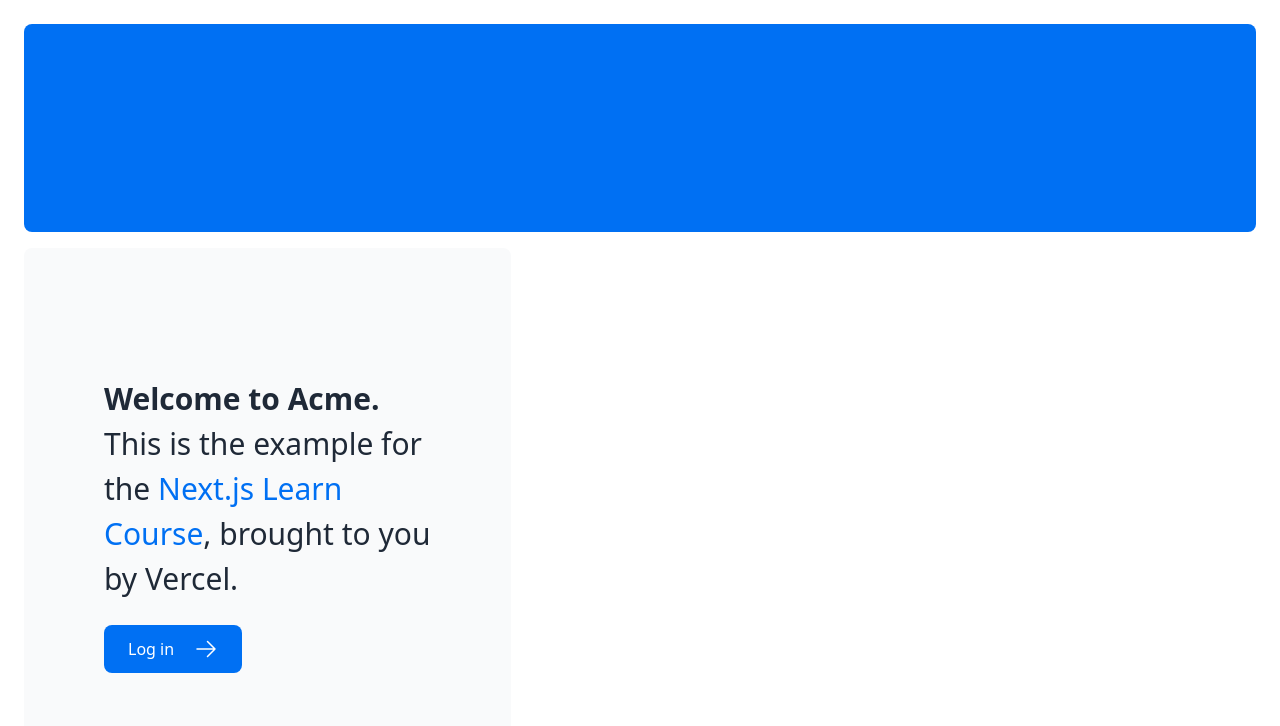
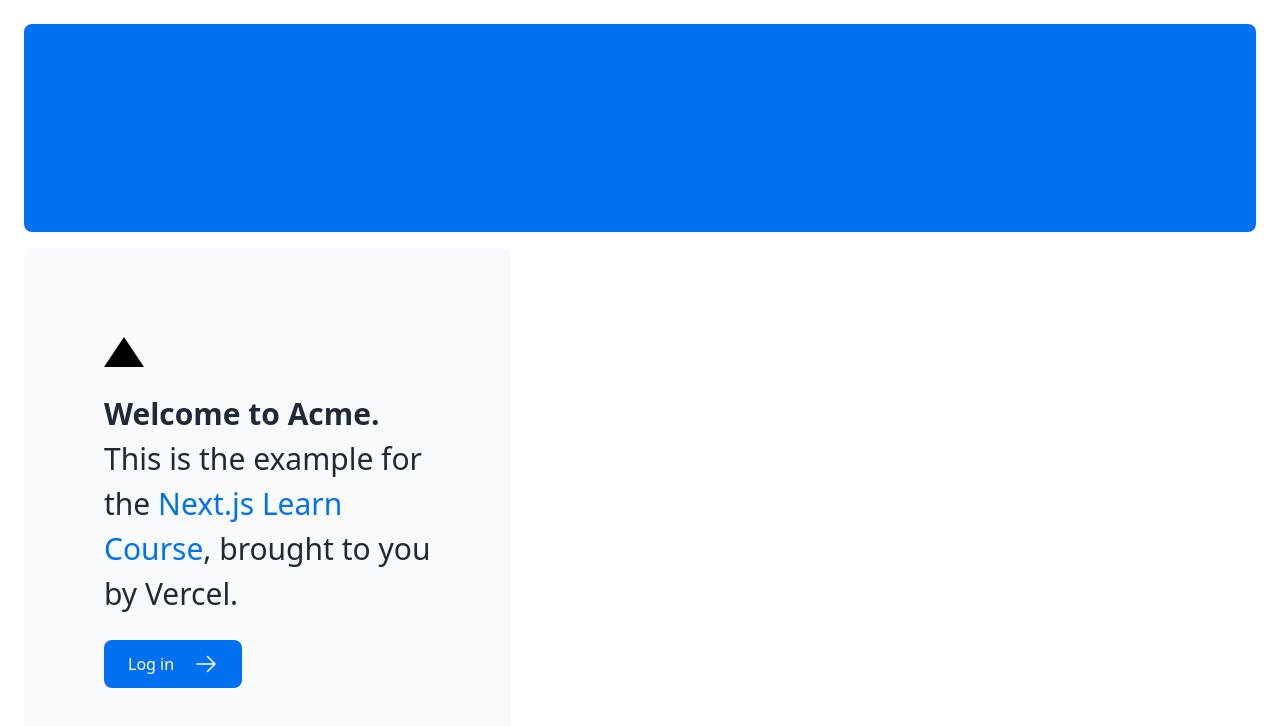
Before and after one commit to worstdraven/nextjs-dashboard, a Next.js app: page / in a window 1280 px wide. Shown: the top 726 px of the page. Built offline with nearby package versions, Linux system fonts and the light colour scheme.

Commit message:
feat: add css file

```diff
--- a/app/page.tsx
+++ b/app/page.tsx
@@ -1,6 +1,7 @@
 import AcmeLogo from '@/app/ui/acme-logo';
 import { ArrowRightIcon } from '@heroicons/react/24/outline';
 import Link from 'next/link';
+import styles from '@/app/ui/home.module.css';
 
 export default function Page() {
   return (
@@ -10,7 +11,7 @@
       </div>
       <div className="mt-4 flex grow flex-col gap-4 md:flex-row">
         <div className="flex flex-col justify-center gap-6 rounded-lg bg-gray-50 px-6 py-10 md:w-2/5 md:px-20">
-          <div className="relative w-0 h-0 border-l-15 border-r-15 border-b-26 border-l-transparent border-r-transparent border-b-black" />
+          <div className={styles.shape} />
           <p className={`text-xl text-gray-800 md:text-3xl md:leading-normal`}>
             <strong>Welcome to Acme.</strong> This is the example for the{' '}
             <a href="https://nextjs.org/learn/" className="text-blue-500">
--- /dev/null
+++ b/app/ui/home.module.css
@@ -0,0 +1,7 @@
+.shape {
+  height: 0;
+  width: 0;
+  border-bottom: 30px solid black;
+  border-left: 20px solid transparent;
+  border-right: 20px solid transparent;
+}
```
